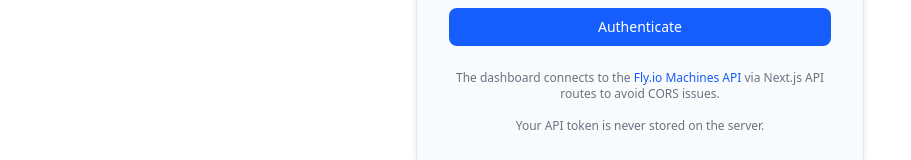
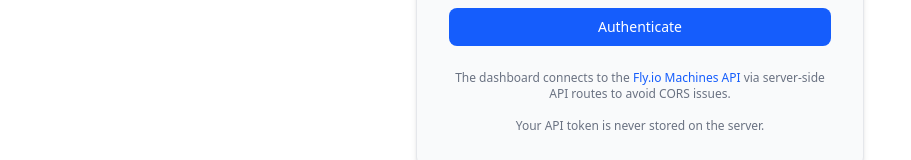
Before and after one commit to kylemclaren/machines-ui, a Next.js app: page /auth in a window 1280 px wide. Shown: the part 560-720 px from the top of the page, without its empty margins (0-911 px from the left). Built offline with nearby package versions, Linux system fonts and the light colour scheme; no server answers.

Commit message:
Next.js → server-side

```diff
--- a/app/auth/page.tsx
+++ b/app/auth/page.tsx
@@ -121,7 +121,7 @@ export default function LoginPage() {
             </button>
           </div>
           <div className="text-center text-xs text-gray-500 dark:text-gray-400">
-            <p>The dashboard connects to the <a href="https://fly.io/docs/machines/api/working-with-machines-api/" className="text-blue-600 dark:text-blue-400 hover:underline" target="_blank">Fly.io Machines API</a> via Next.js API routes to avoid CORS issues.</p>
+            <p>The dashboard connects to the <a href="https://fly.io/docs/machines/api/working-with-machines-api/" className="text-blue-600 dark:text-blue-400 hover:underline" target="_blank">Fly.io Machines API</a> via server-side API routes to avoid CORS issues.</p>
             <br />
             <p>Your API token is never stored on the server.</p>
           </div>
```
